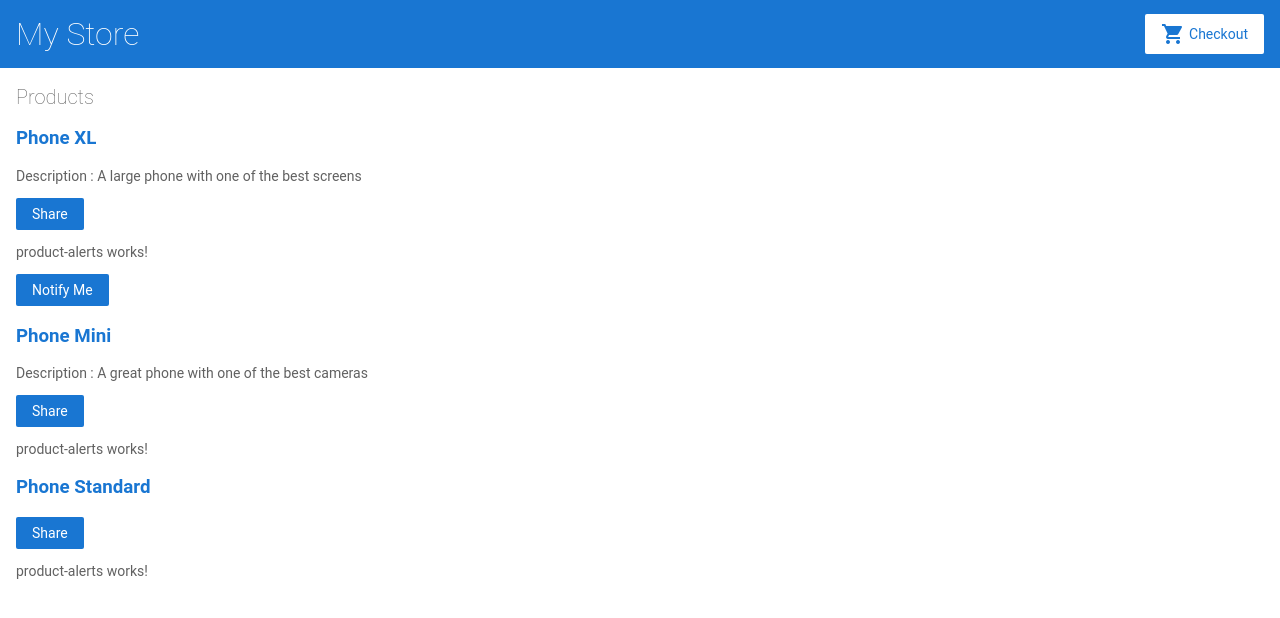
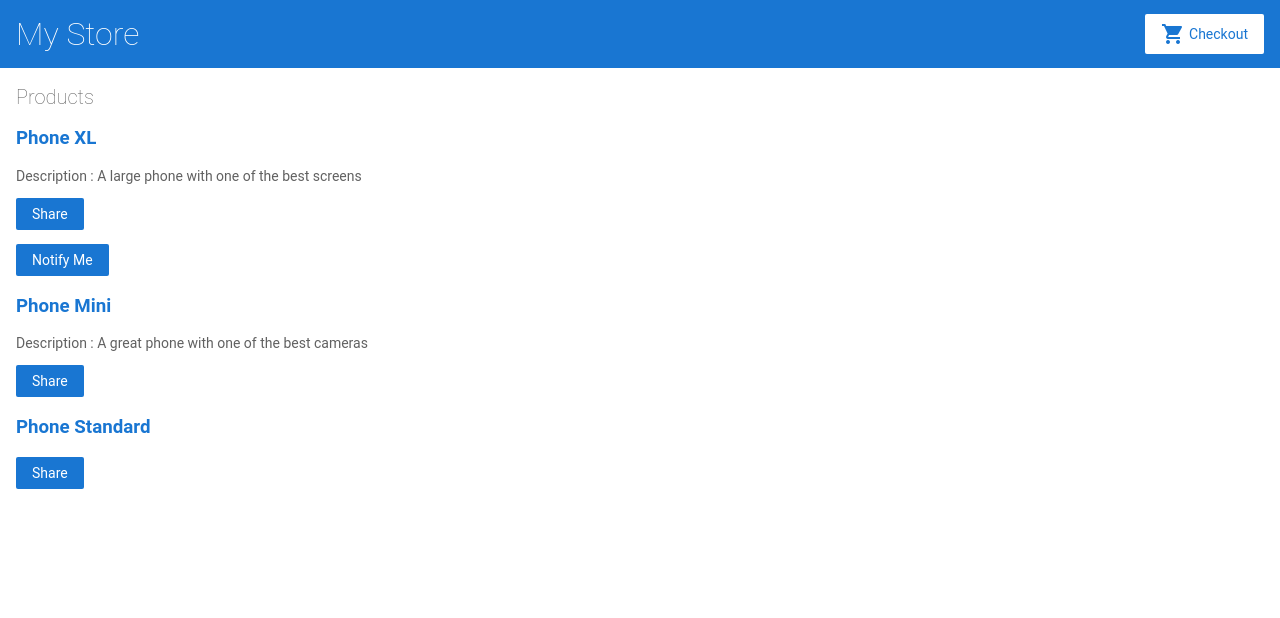
Before and after one commit to Brettgg/angular-Example, an Angular app: page / in a window 1280 px wide. Shown: the top 618 px of the page. Built offline with nearby package versions, Linux system fonts and the light colour scheme.

Commit message:
1 file modified

```diff
--- a/src/app/product-alerts/product-alerts.component.html
+++ b/src/app/product-alerts/product-alerts.component.html
@@ -1,5 +1,3 @@
-<p>product-alerts works!</p>
-
 <p *ngIf="product && product.price > 700">
   <button type="button">Notify Me</button>
 </p>
```
